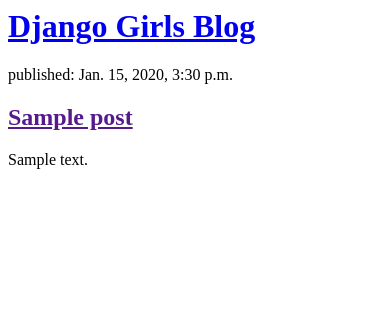
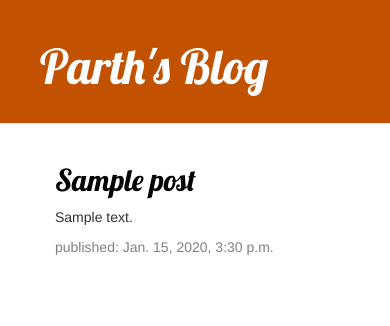
Before and after one commit to parth2510/my-first-blog, a Django app: page / in a window 390 px wide. Shown: the top 326 px of the page. Run offline with Django 3.2, Linux system fonts and the light colour scheme; tables that the repository leaves empty hold one stand-in row (values such as "Sample post"); some libraries are stand-ins or nearby versions.

Commit message:
Added view and template for detailed blog post as well as CSS for the site.

```diff
--- /dev/null
+++ b/blog/static/css/blog.css
@@ -0,0 +1,57 @@
+h1 a, h2 a {
+    color: #FF8833;
+    font-family: 'Lobster';
+}
+body {
+    padding-left: 0px;
+    background-color: white
+}
+
+
+.page-header {
+    background-color: #C25100;
+    margin-top: 0;
+    padding: 20px 20px 20px 40px;
+}
+
+.page-header h1, .page-header h1 a, .page-header h1 a:visited, .page-header h1 a:active {
+    color: #ffffff;
+    font-size: 36pt;
+    text-decoration: none;
+}
+
+.content {
+    margin-left: 40px;
+}
+
+h1, h2, h3, h4 {
+    font-family: 'Lobster', cursive;
+}
+
+.date {
+    color: #808080;
+    padding-left: 0px ;
+}
+
+.save {
+    float: right;
+}
+
+.post-form textarea, .post-form input {
+    width: 100%;
+}
+
+.top-menu, .top-menu:hover, .top-menu:visited {
+    color: #ffffff;
+    float: right;
+    font-size: 26pt;
+    margin-right: 20px;
+}
+
+.post {
+    margin-bottom: 70px;
+}
+
+.post h2 a, .post h2 a:visited {
+    color: #000000;
+}
--- /dev/null
+++ b/blog/templates/blog/base.html
@@ -0,0 +1,28 @@
+{% load static %}
+<html>
+    <head>
+        <title>Parth's blog</title>
+
+        <link rel="stylesheet" href="//maxcdn.bootstrapcdn.com/bootstrap/3.2.0/css/bootstrap.min.css">
+        <link rel="stylesheet" href="//maxcdn.bootstrapcdn.com/bootstrap/3.2.0/css/bootstrap-theme.min.css">
+
+        <link href="//fonts.googleapis.com/css?family=Lobster&subset=latin,latin-ext" rel="stylesheet" type="text/css">
+
+        <link rel="stylesheet" href="{% static 'css/blog.css' %}">
+    </head>
+
+    <body>
+        <div class="page-header">
+            <h1><a href="/">Parth's Blog</a></h1>
+        </div>
+
+        <div class="content container">
+		    <div class="row">
+		        <div class="col-md-8">
+		            {% block content %}
+		            {% endblock %}
+		        </div>
+		    </div>
+		</div>
+    </body>
+</html>
--- a/blog/templates/blog/post_list.html
+++ b/blog/templates/blog/post_list.html
@@ -1,18 +1,17 @@
-<html>
-    <head>
-        <title>Django Girls blog</title>
-    </head>
-    <body>
-    	<div>
-    		<h1><a href="/">Django Girls Blog</a></h1>
-		</div>
+{% extends 'blog/base.html' %}
 
+{% block content %}
 	{% for post in posts %}
-    <div>
-        <p>published: {{ post.published_date }}</p>
-        <h2><a href="">{{ post.title }}</a></h2>
-        <p>{{ post.text|linebreaksbr }}</p>
-    </div>
+	    <div class="post">
+
+
+
+	        <h2><a href="{% url 'post_detail' pk=post.pk %}">{{ post.title }}</a></h2>
+
+	        <p>{{ post.text|linebreaksbr }}</p>
+	        <div class="date">
+	            <p>published: {{ post.published_date }}</p>
+	        </div>
+	    </div>
 	{% endfor %}
-    </body>
-</html>
+{% endblock %}
--- a/blog/urls.py
+++ b/blog/urls.py
@@ -3,4 +3,5 @@
 
 urlpatterns = [
     path('', views.post_list, name='post_list'),
+    path('post_detail/<int:pk>/', views.post_detail,name= 'post_detail'),
 ] # see explanation
--- a/blog/views.py
+++ b/blog/views.py
@@ -1,8 +1,13 @@
-from django.shortcuts import render
+from django.shortcuts import render, get_object_or_404
 from django.utils import timezone
 from .models import Post
 
 # Create your views here.
 def post_list(request):
+	#posts = Post.objects.all()
 	posts = Post.objects.filter(published_date__lte=timezone.now()).order_by('published_date')
 	return render(request, 'blog/post_list.html', {'posts':posts})
+
+def post_detail(request, pk):
+	post= get_object_or_404(Post, pk=pk)
+	return render(request, 'blog/post_detail.html', {'post':post})
--- a/mysite/settings.py
+++ b/mysite/settings.py
@@ -119,4 +119,5 @@
 # https://docs.djangoproject.com/en/2.2/howto/static-files/
 
 STATIC_URL = '/static/'
+
 STATIC_ROOT = os.path.join(BASE_DIR, 'static')
--- a/mysite/urls.py
+++ b/mysite/urls.py
@@ -19,4 +19,5 @@
 urlpatterns = [
     path('admin/', admin.site.urls),
     path('', include('blog.urls')),
+
 ]
```
Also changed, not shown: blog/templates/blog/post_detail.html (added, +13 -0 lines).
